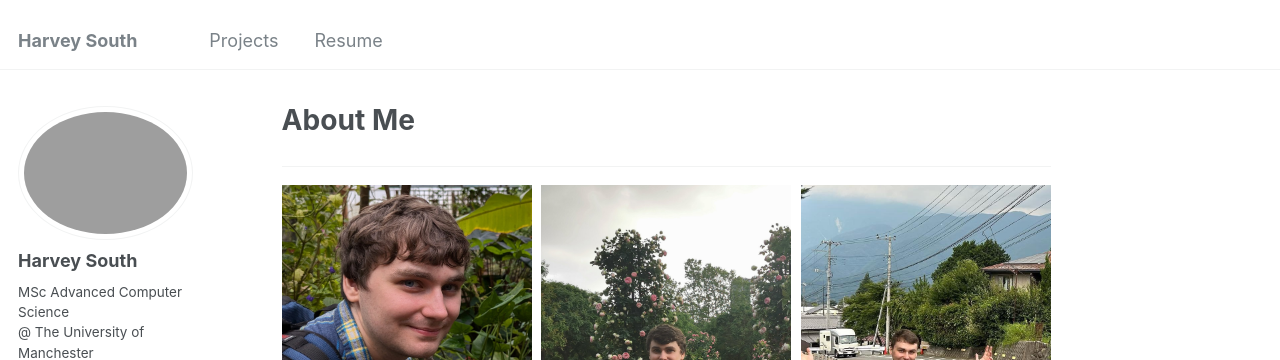
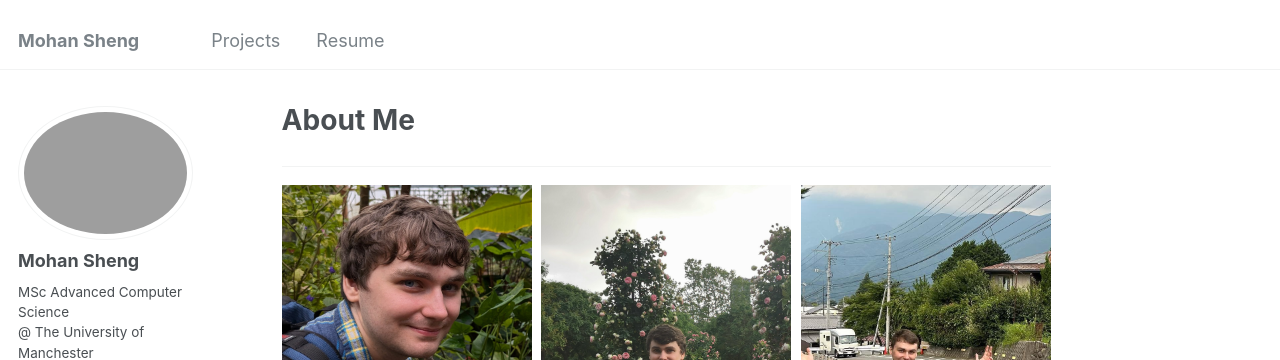
Before and after one commit to MohanSheng/mohansheng.github.io, a Jekyll site: the page built from _pages/about.md, in a window 1280 px wide. Shown: the top 360 px of the page. Built offline with Jekyll 4.4.1, drawn with Linux system fonts in a browser that asks for light colours.

Commit message:
Update _config.yml

```diff
--- a/_config.yml
+++ b/_config.yml
@@ -8,13 +8,13 @@
 
 # Basic Site Settings
 locale                   : "en-US"
-title                    : "Harvey South"
+title                    : "Mohan Sheng"
 title_separator          : "-"
-name                     : &name "Harvey South"
-description              : &description "A curated collection of my activity."
-url                      : https://www.harveysouth.com # the base hostname & protocol for your site e.g. "https://mmistakes.github.io"
+name                     : &name "Mohan Sheng"
+description              : &description "My portfolio."
+url                      : https://www.mohansheng.org # the base hostname & protocol for your site e.g. "https://mmistakes.github.io"
 baseurl                  : "" # the subpath of your site, e.g. "/blog"
-repository               : "HarveySouth/harveysouth.github.io"
+repository               : "MohanSheng/mohansheng.github.io"
 
 # Site Author - The following control what appear as part of the author content on the side bar.
 #               If a field is blank the icon and link will not appear, otherwise it will be shown.
@@ -22,7 +22,7 @@ repository               : "HarveySouth/harveysouth.github.io"
 author:
   # Biographic information
   avatar           : "profile.png"
-  name             : "Harvey South"
+  name             : "Mohan Sheng"
   pronouns         : # example: "she/her"
   bio              : "MSc Advanced Computer Science <br>@ The University of Manchester"
   location         : "USA / UK"
```
